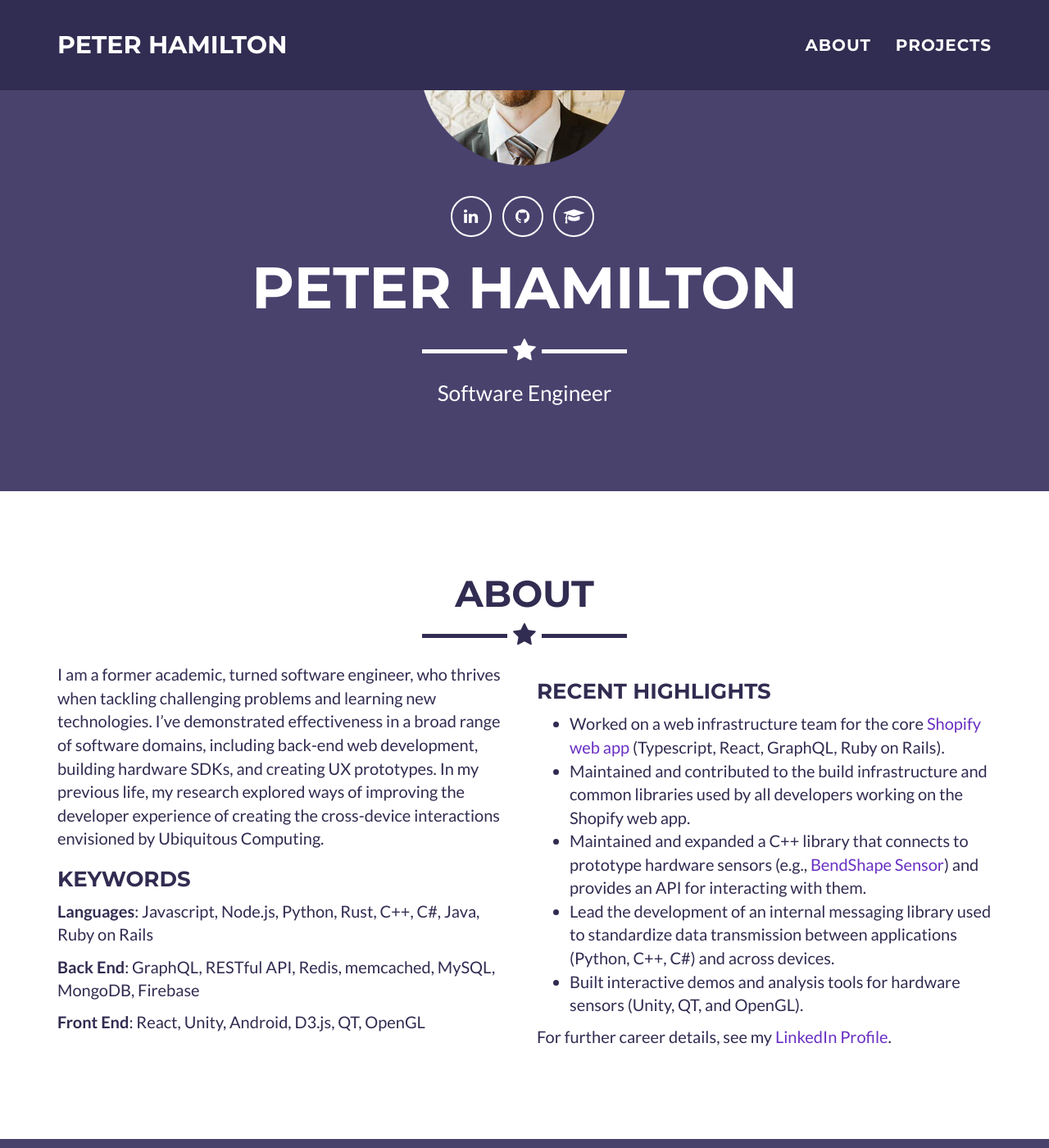
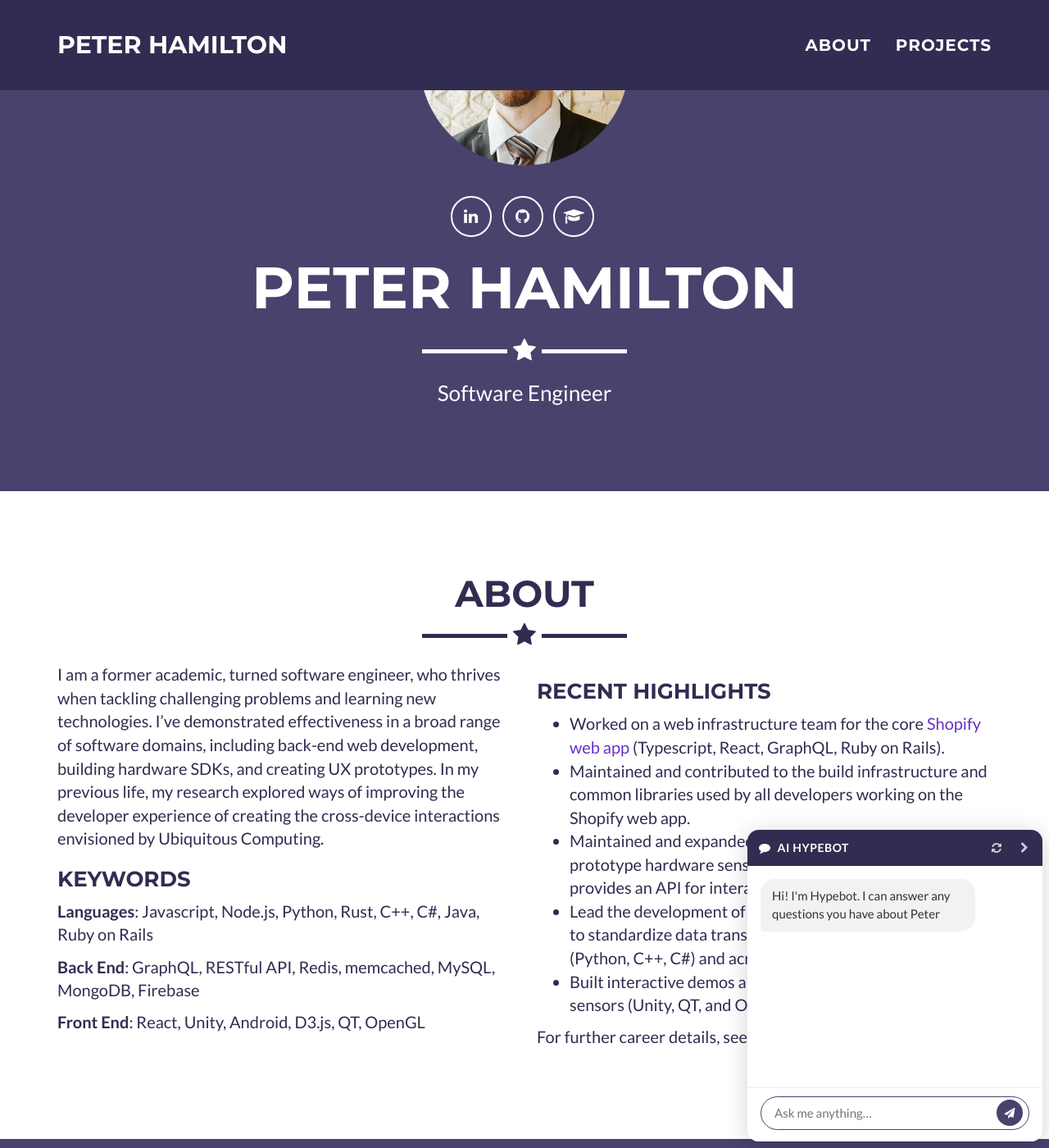
Before and after one commit to peter-hamilton/website, a Jekyll site: the page built from index.html, in a window 1280 px wide and 1400 px high, scrolled down 252 px. Shown: the whole window at 82% size. Built offline with Jekyll 4.4.1, drawn with Linux system fonts in a browser that asks for light colours.

Commit message:
add ai chatbot

```diff
--- /dev/null
+++ b/_includes/chatbot.html
@@ -0,0 +1,481 @@
+<style>
+  :root {
+    --chatbot-primary:   #{{ site.data.theme.color.primary }};
+    --chatbot-secondary: #{{ site.data.theme.color.secondary }};
+    --chatbot-bg:        #fff;
+    --chatbot-radius:    14px;
+    --chatbot-shadow:    0 4px 28px rgba(0, 0, 0, 0.18);
+    --chatbot-height:    380px;
+    --chatbot-panel-w:   360px;
+    --chatbot-btn-size:  52px;
+    --chatbot-gap:       0px;
+    --chatbot-edge:      8px;
+    --chatbot-z:         1050;
+    --chatbot-font:      Lato, "Helvetica Neue", Helvetica, Arial, sans-serif;
+  }
+
+  /* ── Wrapper: anchors everything to bottom-right ─────────────────── */
+  .chatbot-wrapper {
+    position: fixed;
+    bottom: var(--chatbot-edge);
+    right: var(--chatbot-edge);
+    z-index: var(--chatbot-z);
+    pointer-events: none;
+  }
+
+  /* ── Toggle button: always visible, toggles open/close ───────────── */
+  .chatbot-toggle-btn {
+    pointer-events: auto;
+    position: relative;
+    z-index: 1;
+    width: var(--chatbot-btn-size);
+    height: var(--chatbot-btn-size);
+    border-radius: 10px;
+    background: #fff;
+    color: var(--chatbot-primary);
+    border: 2px solid var(--chatbot-primary);
+    cursor: pointer;
+    box-shadow: 0 4px 20px rgba(0, 0, 0, 0.28);
+    font-size: 22px;
+    display: flex;
+    align-items: center;
+    justify-content: center;
+    transition: background 0.2s, color 0.2s, transform 0.15s;
+  }
+
+  .chatbot-wrapper.is-open .chatbot-toggle-btn {
+    display: none;
+  }
+
+
+  .chatbot-toggle-btn:hover {
+    background: var(--chatbot-primary);
+    color: #fff;
+    transform: scale(1.08);
+  }
+
+  .chatbot-toggle-btn:focus { outline: none; }
+
+  .chatbot-toggle-btn::after {
+    content: 'Hypebot';
+    position: absolute;
+    right: calc(100% + 10px);
+    top: 50%;
+    transform: translateY(-50%) scale(0.95);
+    background: rgba(40, 40, 40, 0.9);
+    color: #fff;
+    padding: 6px 12px;
+    border-radius: 6px;
+    font-size: 13px;
+    font-family: var(--chatbot-font);
+    font-weight: normal;
+    text-transform: none;
+    letter-spacing: normal;
+    white-space: nowrap;
+    pointer-events: none;
+    opacity: 0;
+    transition: opacity 0.18s ease, transform 0.18s ease;
+  }
+
+  .chatbot-toggle-btn::before {
+    content: '';
+    position: absolute;
+    right: calc(100% + 4px);
+    top: 50%;
+    transform: translateY(-50%);
+    border: 5px solid transparent;
+    border-left-color: rgba(40, 40, 40, 0.9);
+    pointer-events: none;
+    opacity: 0;
+    transition: opacity 0.18s ease;
+  }
+
+  .chatbot-toggle-btn:hover::after {
+    opacity: 1;
+    transform: translateY(-50%) scale(1);
+  }
+
+  .chatbot-toggle-btn:hover::before {
+    opacity: 1;
+  }
+
+  /* ── Panel: positioned to the left of the button ─────────────────── */
+  .chatbot-panel {
+    position: absolute;
+    bottom: 0;
+    right: 0;
+    width: var(--chatbot-panel-w);
+    height: var(--chatbot-height);
+    background: var(--chatbot-bg);
+    border-radius: var(--chatbot-radius);
+    box-shadow: var(--chatbot-shadow);
+    display: flex;
+    flex-direction: column;
+    overflow: hidden;
+    pointer-events: none;
+    transform: translateX(110%);
+    opacity: 0;
+    transition: transform 0.35s cubic-bezier(0.4, 0, 0.2, 1),
+                opacity 0.2s ease;
+  }
+
+  .chatbot-wrapper.is-open .chatbot-panel {
+    transform: translateX(0);
+    opacity: 1;
+    pointer-events: auto;
+  }
+
+  @media (max-width: 480px) {
+    .chatbot-panel {
+      width: calc(100vw - 2 * var(--chatbot-edge));
+    }
+  }
+
+  /* ── Toolbar ──────────────────────────────────────────────────────── */
+  .chatbot-toolbar {
+    display: flex;
+    align-items: center;
+    justify-content: space-between;
+    padding: 0 6px 0 14px;
+    height: 44px;
+    flex-shrink: 0;
+    background: var(--chatbot-secondary);
+    color: #fff;
+  }
+
+  .chatbot-title {
+    font-family: var(--chatbot-font);
+    font-size: 14px;
+    font-weight: 700;
+    letter-spacing: 0.04em;
+    text-transform: uppercase;
+    display: flex;
+    align-items: center;
+    gap: 8px;
+  }
+
+  .chatbot-toolbar-actions {
+    display: flex;
+    align-items: center;
+    gap: 2px;
+  }
+
+  .chatbot-action-btn {
+    width: 32px;
+    height: 32px;
+    border: none;
+    background: none;
+    color: rgba(255, 255, 255, 0.75);
+    font-size: 14px;
+    cursor: pointer;
+    border-radius: 6px;
+    display: flex;
+    align-items: center;
+    justify-content: center;
+    transition: background 0.15s, color 0.15s;
+    position: relative;
+  }
+
+  .chatbot-action-btn:hover {
+    background: rgba(255, 255, 255, 0.15);
+    color: #fff;
+  }
+
+  .chatbot-action-btn:focus { outline: none; }
+
+  /* Tooltips for toolbar action buttons */
+  .chatbot-action-btn::after {
+    content: attr(data-tooltip);
+    position: absolute;
+    bottom: calc(100% + 8px);
+    left: 50%;
+    transform: translateX(-50%);
+    background: rgba(40, 40, 40, 0.9);
+    color: #fff;
+    padding: 4px 9px;
+    border-radius: 5px;
+    font-size: 12px;
+    font-family: var(--chatbot-font);
+    font-weight: normal;
+    text-transform: none;
+    letter-spacing: normal;
+    white-space: nowrap;
+    pointer-events: none;
+    opacity: 0;
+    transition: opacity 0.15s ease;
+  }
+
+  .chatbot-action-btn:hover::after {
+    opacity: 1;
+  }
+
+  /* ── Messages ─────────────────────────────────────────────────────── */
+  .chatbot-messages {
+    flex: 1;
+    overflow-y: auto;
+    padding: 16px 16px 8px;
+    display: flex;
+    flex-direction: column;
+    gap: 10px;
+    font-family: var(--chatbot-font);
+  }
+
+  .chatbot-msg {
+    max-width: 80%;
+    padding: 10px 14px;
+    font-size: 15px;
+    line-height: 1.45;
+    word-wrap: break-word;
+  }
+
+  .chatbot-msg.user {
+    align-self: flex-end;
+    background: var(--chatbot-primary);
+    color: #fff;
+    border-radius: 18px 18px 4px 18px;
+  }
+
+  .chatbot-msg.bot {
+    align-self: flex-start;
+    background: #f2f2f5;
+    color: #333;
+    border-radius: 18px 18px 18px 4px;
+  }
+
+  .chatbot-msg.bot.is-typing {
+    color: #999;
+    font-style: italic;
+  }
+
+  /* ── Input row ────────────────────────────────────────────────────── */
+  .chatbot-input-row {
+    padding: 10px 16px 14px;
+    border-top: 1px solid #eee;
+    background: var(--chatbot-bg);
+  }
+
+  .chatbot-input-wrapper {
+    position: relative;
+  }
+
+  .chatbot-input {
+    width: 100%;
+    box-sizing: border-box;
+    border: 1px solid #ddd;
+    border-radius: 22px;
+    padding: 9px 48px 9px 16px;
+    font-size: 15px;
+    font-family: var(--chatbot-font);
+    outline: none;
+    transition: border-color 0.2s;
+    background: #fff;
+  }
+
+  .chatbot-input:focus {
+    border-color: var(--chatbot-primary);
+  }
+
+  .chatbot-send-btn {
+    position: absolute;
+    right: 8px;
+    top: 50%;
+    transform: translateY(-50%);
+    width: 32px;
+    height: 32px;
+    border: none;
+    border-radius: 50%;
+    background: var(--chatbot-primary);
+    color: #fff;
+    cursor: pointer;
+    display: flex;
+    align-items: center;
+    justify-content: center;
+    font-size: 13px;
+    transition: background 0.2s, transform 0.15s;
+  }
+
+  .chatbot-send-btn:hover {
+    background: var(--chatbot-secondary);
+    transform: translateY(-50%) scale(1.08);
+  }
+
+  .chatbot-send-btn:focus { outline: none; }
+</style>
+
+<div id="chatbot-wrapper" class="chatbot-wrapper">
+  <div id="chatbot-panel" class="chatbot-panel" role="dialog" aria-label="Chat assistant" aria-hidden="true">
+    <div class="chatbot-toolbar">
+      <span class="chatbot-title">
+        <i class="fa fa-comment"></i> AI Hypebot
+      </span>
+      <div class="chatbot-toolbar-actions">
+        <button class="chatbot-action-btn" id="chatbot-clear" data-tooltip="New chat" aria-label="New chat">
+          <i class="fa fa-refresh"></i>
+        </button>
+        <button class="chatbot-action-btn" id="chatbot-hide" data-tooltip="Hide chat" aria-label="Hide chat">
+          <i class="fa fa-chevron-right"></i>
+        </button>
+      </div>
+    </div>
+    <div id="chatbot-messages" class="chatbot-messages" aria-live="polite"></div>
+    <div class="chatbot-input-row">
+      <div class="chatbot-input-wrapper">
+        <input
+          type="text"
+          id="chatbot-input"
+          class="chatbot-input"
+          placeholder="Ask me anything…"
+          autocomplete="off"
+          aria-label="Message"
+        >
+        <button id="chatbot-send" class="chatbot-send-btn" aria-label="Send message">
+          <i class="fa fa-paper-plane"></i>
+        </button>
+      </div>
+    </div>
+  </div>
+  <button id="chatbot-toggle" class="chatbot-toggle-btn" aria-label="Toggle chat">
+    <i class="fa fa-comment"></i>
+  </button>
+</div>
+
+<script>
+(function () {
+  var wrapper   = document.getElementById('chatbot-wrapper');
+  var panel     = document.getElementById('chatbot-panel');
+  var messages  = document.getElementById('chatbot-messages');
+  var input     = document.getElementById('chatbot-input');
+  var sendBtn   = document.getElementById('chatbot-send');
+  var toggleBtn = document.getElementById('chatbot-toggle');
+  var hideBtn   = document.getElementById('chatbot-hide');
+  var clearBtn  = document.getElementById('chatbot-clear');
+
+  appendMessage('Hi! I\'m Hypebot. I can answer any questions you have about Peter', 'bot');
+  openChat();
+
+  var CHAT_API_URL = 'https://hypebot.peter-p-hamilton.workers.dev/api/chat/stream';
+
+  function sendMessage(text, onChunk) {
+    console.log('[chatbot] sendMessage:', text);
+
+    var isLocal = window.location.hostname === 'localhost' || window.location.hostname === '127.0.0.1';
+
+    if (isLocal) {
+      return new Promise(function (resolve) {
+        setTimeout(function () {
+          resolve('Thanks for your message! This is a placeholder response — hook up the API to make me smarter.');
+        }, 650);
+      });
+    }
+
+    return fetch(CHAT_API_URL, {
+      method: 'POST',
+      headers: {
+        'Content-Type': 'application/json'
+      },
+      body: JSON.stringify({ message: text })
+    }).then(function (response) {
+      if (!response.ok) throw new Error('API error: ' + response.status);
+      var reader = response.body.getReader();
+      var decoder = new TextDecoder();
+      var accumulated = '';
+
+      function pump() {
+        return reader.read().then(function (result) {
+          if (result.done) return accumulated;
+          var chunk = decoder.decode(result.value, { stream: true });
+          chunk.split('\n').forEach(function (line) {
+            if (line.startsWith('data: ')) {
+              var payload = line.slice(6).trim();
+              if (payload && payload !== '[DONE]') {
+                accumulated += payload;
+                if (onChunk) onChunk(accumulated);
+              }
+            }
+          });
+          return pump();
+        });
+      }
+      return pump();
+    }).catch(function (err) {
+      console.error('[chatbot] error:', err);
+      return 'Sorry, something went wrong. Please try again.';
+    });
+  }
+
+  // ── Helpers ───────────────────────────────────────────────────────────────
+  function openChat() {
+    wrapper.classList.add('is-open');
+    panel.setAttribute('aria-hidden', 'false');
+    input.focus();
+  }
+
+  function closeChat() {
+    wrapper.classList.remove('is-open');
+    panel.setAttribute('aria-hidden', 'true');
+  }
+
+  function scrollToBottom() {
+    messages.scrollTop = messages.scrollHeight;
+  }
+
+  function appendMessage(text, role) {
+    var el = document.createElement('div');
+    el.className = 'chatbot-msg ' + role;
+    el.textContent = text;
+    messages.appendChild(el);
+    scrollToBottom();
+    return el;
+  }
+
+  function submit() {
+    var text = input.value.trim();
+    if (!text) return;
+
+    input.value = '';
+    input.disabled = true;
+    sendBtn.disabled = true;
+
+    appendMessage(text, 'user');
+    var typingEl = appendMessage('…', 'bot is-typing');
+
+    sendMessage(text, function (partial) {
+      typingEl.textContent = partial;
+      typingEl.className = 'chatbot-msg bot';
+      scrollToBottom();
+    }).then(function (reply) {
+      typingEl.textContent = reply;
+      typingEl.className = 'chatbot-msg bot';
+      openChat();
+      input.disabled = false;
+      sendBtn.disabled = false;
+      input.focus();
+      scrollToBottom();
+    });
+  }
+
+  // ── Event listeners ───────────────────────────────────────────────────────
+  toggleBtn.addEventListener('click', function () {
+    if (wrapper.classList.contains('is-open')) {
+      closeChat();
+    } else {
+      openChat();
+    }
+  });
+
+  hideBtn.addEventListener('click', closeChat);
+
+  clearBtn.addEventListener('click', function () {
+    messages.innerHTML = '';
+  });
+
+  sendBtn.addEventListener('click', submit);
+
+  input.addEventListener('keydown', function (e) {
+    if (e.key === 'Enter') {
+      e.preventDefault();
+      submit();
+    }
+  });
+}());
+</script>
--- a/_includes/footer.html
+++ b/_includes/footer.html
@@ -28,10 +28,3 @@
             </div>
         </div>
     </footer>
-
-    <!-- Scroll to Top Button (Only visible on small and extra-small screen sizes) -->
-    <div class="scroll-top page-scroll visible-xs visible-sm">
-        <a class="btn btn-primary" href="#page-top">
-            <i class="fa fa-chevron-up"></i>
-        </a>
-    </div>
--- a/_layouts/default.html
+++ b/_layouts/default.html
@@ -11,6 +11,7 @@
 
     {% include footer.html %}
     {% include modals.html %}
+    {% include chatbot.html %}
     {% include js.html %}
     </body>
 </html>
```
